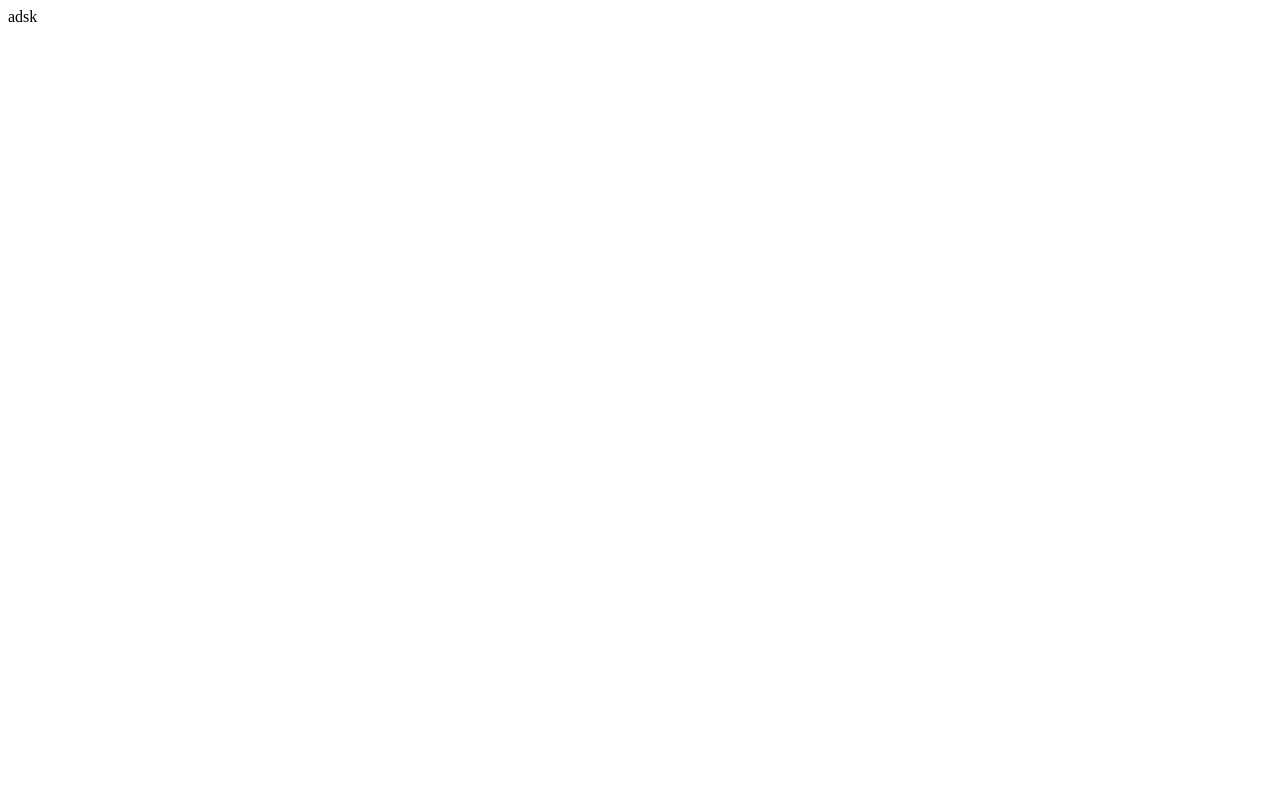
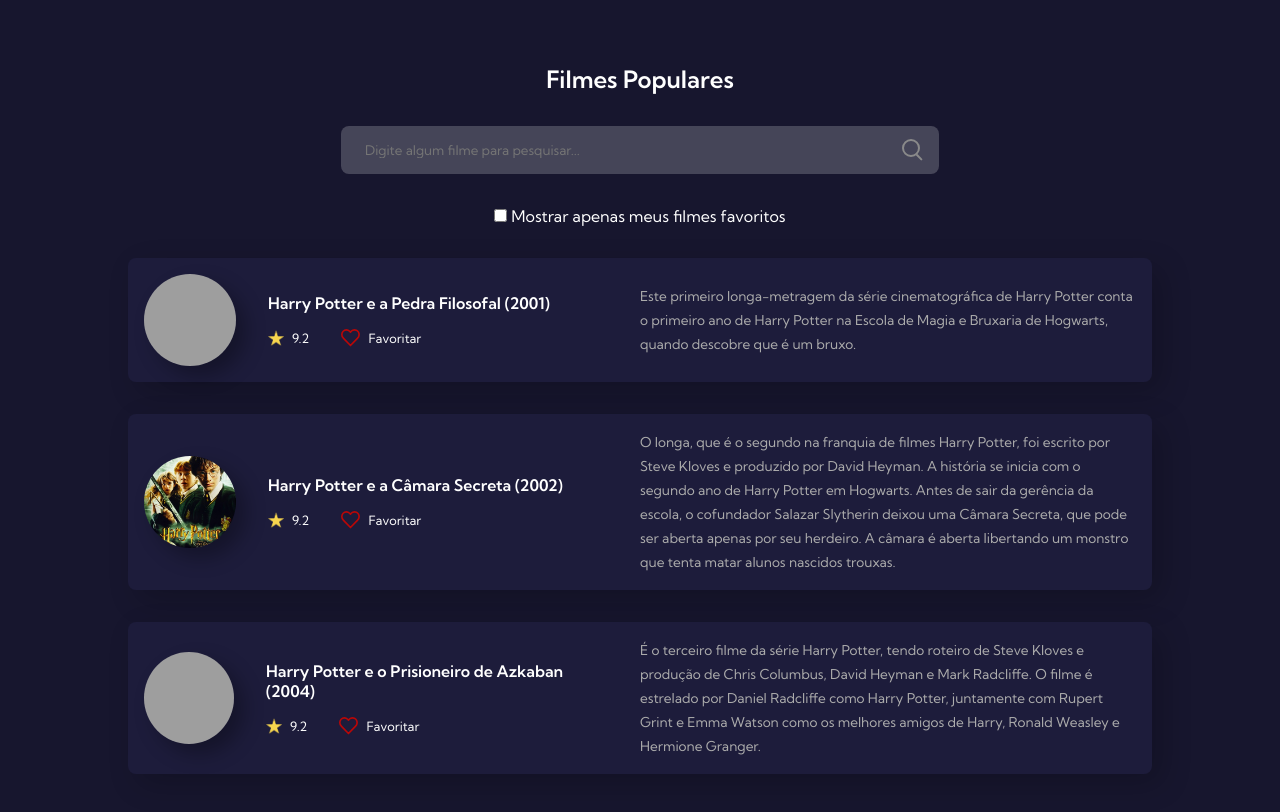
Before and after one commit to dougahasu/7DaysOfCode, a plain HTML site: page index.html in a window 1280 px wide. Drawn offline with Linux system fonts and the light colour scheme; grey boxes are pictures that could not be loaded.

Commit message:
Revert "Alteração de arquivo errado"
This reverts commit e977185dac99e0299e6357a160cc25ef0453fa12.

```diff
--- a/index.html
+++ b/index.html
@@ -1 +1,99 @@
-adsk
+<!DOCTYPE html>
+<html lang="en">
+<head>
+  <meta charset="UTF-8">
+  <meta http-equiv="X-UA-Compatible" content="IE=edge">
+  <meta name="viewport" content="width=device-width, initial-scale=1.0">
+  <title>Filmes</title>
+  <link rel="preconnect" href="https://fonts.googleapis.com">
+  <link rel="preconnect" href="https://fonts.gstatic.com" crossorigin>
+  <link href="https://fonts.googleapis.com/css2?family=Kumbh+Sans:wght@300;400;500;600&display=swap" rel="stylesheet">
+  <link rel="stylesheet" href="style.css">
+</head>
+<body>
+  <main>
+    <h2>Filmes Populares</h2>
+    <div class="input-container">
+      <input type="text" name="movie-name" id="movie-name" placeholder="Digite algum filme para pesquisar...">
+      <img src="images/search-icon.svg" alt="Ícone de pesquisa" class="searchIcon">
+    </div>
+    <div class="showOnlyFavorites">
+      <input type="checkbox" name="onlyFavorites" id="onlyFavorites">
+      <label for="onlyFavorites">Mostrar apenas meus filmes favoritos</label>
+    </div>
+    <div class="movies">
+      <div class="movie">
+        <div class="movie-informations">
+          <div class="movie-image">
+            <img src="https://upload.wikimedia.org/wikipedia/pt/1/1d/Harry_Potter_Pedra_Filosofal_2001.jpg" alt="Harry Potter e a Pedra Filosofal (2001)"/>
+          </div>
+          <div class="movie-text">
+            <h4>Harry Potter e a Pedra Filosofal (2001)</h4>
+            <div class="rating-favorites">
+              <div class="rating">
+                <img src="images/star.png" alt="Star Icon"/>
+                <span>9.2</span>
+              </div>
+              <div class="favorite">
+                <img src="images/heart.svg" alt="Star Icon"/>
+                <span>Favoritar</span>
+              </div>
+            </div>
+          </div>
+        </div>
+        <div class="movie-description">
+          <span>Este primeiro longa-metragem da série cinematográfica de Harry Potter conta o primeiro ano de Harry Potter na Escola de Magia e Bruxaria de Hogwarts, quando descobre que é um bruxo.</span>
+        </div>
+      </div>
+
+      <div class="movie">
+        <div class="movie-informations">
+          <div class="movie-image">
+            <img src="images/Chamber_of_Secrets.jpg" alt="Harry Potter e a Câmara Secreta (2002)"/>
+          </div>
+          <div class="movie-text">
+            <h4>Harry Potter e a Câmara Secreta (2002)</h4>
+            <div class="rating-favorites">
+              <div class="rating">
+                <img src="images/star.png" alt="Star Icon"/>
+                <span>9.2</span>
+              </div>
+              <div class="favorite">
+                <img src="images/heart.svg" alt="Star Icon"/>
+                <span>Favoritar</span>
+              </div>
+            </div>
+          </div>
+        </div>
+        <div class="movie-description">
+          <span>O longa, que é o segundo na franquia de filmes Harry Potter, foi escrito por Steve Kloves e produzido por David Heyman. A história se inicia com o segundo ano de Harry Potter em Hogwarts. Antes de sair da gerência da escola, o cofundador Salazar Slytherin deixou uma Câmara Secreta, que pode ser aberta apenas por seu herdeiro. A câmara é aberta libertando um monstro que tenta matar alunos nascidos trouxas.</span>
+        </div>
+      </div>
+
+      <div class="movie">
+        <div class="movie-informations">
+          <div class="movie-image">
+            <img src="https://upload.wikimedia.org/wikipedia/pt/b/be/Harry_Potter_Prisioneiro_Azkaban_2004.jpg" alt="Harry Potter e o Prisioneiro de Azkaban (2004)"/>
+          </div>
+          <div class="movie-text">
+            <h4>Harry Potter e o Prisioneiro de Azkaban (2004)</h4>
+            <div class="rating-favorites">
+              <div class="rating">
+                <img src="images/star.png" alt="Star Icon"/>
+                <span>9.2</span>
+              </div>
+              <div class="favorite">
+                <img src="images/heart.svg" alt="Star Icon"/>
+                <span>Favoritar</span>
+              </div>
+            </div>
+          </div>
+        </div>
+        <div class="movie-description">
+          <span>É o terceiro filme da série Harry Potter, tendo roteiro de Steve Kloves e produção de Chris Columbus, David Heyman e Mark Radcliffe. O filme é estrelado por Daniel Radcliffe como Harry Potter, juntamente com Rupert Grint e Emma Watson como os melhores amigos de Harry, Ronald Weasley e Hermione Granger.</span>
+        </div>
+      </div>
+    </div>
+  </main>
+</body>
+</html>
```
